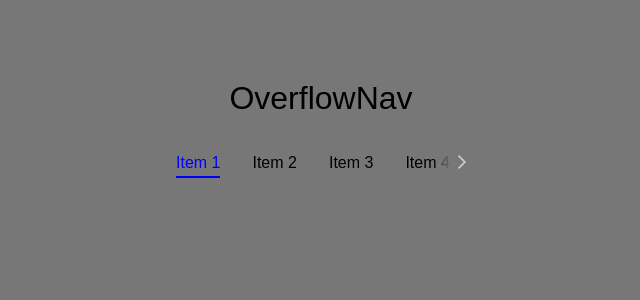
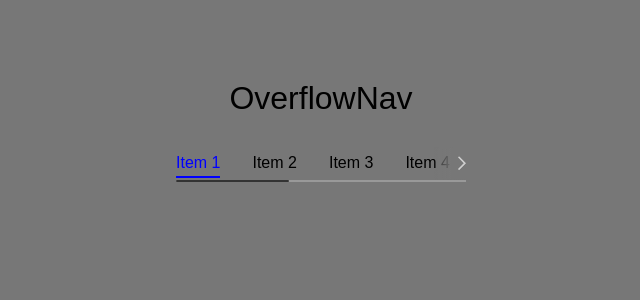
Before and after one commit to dimslaev/scrollnav, a React (Vite) app: page / in a window 1280 px wide. Shown: the top 300 px of the page, without its empty margins (319-959 px from the left). Built offline with nearby package versions, Linux system fonts and the light colour scheme.

Commit message:
add custom scroll bar

```diff
--- a/src/OverflowNav.jsx
+++ b/src/OverflowNav.jsx
@@ -17,10 +17,22 @@ const propTypes = {
       );
     }
   },
+  colors: PropTypes.shape({
+    scrollbarTrackColor: PropTypes.string,
+    scrollbarThumbColor: PropTypes.string,
+    buttonShadowColor: PropTypes.string,
+    buttonArrowColor: PropTypes.string,
+  }),
 };
 
 const defaultProps = {
   scrollStepSize: DEFAULT_SCROLL_STEP_SIZE,
+  colors: {
+    scrollbarTrackColor: "#999",
+    scrollbarThumbColor: "#333",
+    buttonShadowColor: "",
+    buttonArrowColor: "",
+  },
 };
 
 class OverflowNav extends Component {
@@ -36,12 +48,14 @@ class OverflowNav extends Component {
       reachedScrollEnd: false,
       lastScrollLeft: 0,
       lastDirection: "asc",
+      navEl: null,
       navContentEl: null,
-      navEl: null,
     };
 
     this.navRef = createRef();
     this.navContentRef = createRef();
+    this.scrollbarRef = createRef();
+    this.scrollbarThumbRef = createRef();
   }
 
   componentDidMount() {
@@ -72,8 +86,26 @@ class OverflowNav extends Component {
       onScrollButtonClick,
       navRef,
       navContentRef,
-      state: { canScroll, reachedScrollEnd, lastScrollLeft, lastDirection },
-      props: { children, className },
+      scrollbarRef,
+      scrollbarThumbRef,
+      state: {
+        canScroll,
+        reachedScrollEnd,
+        lastScrollLeft,
+        lastDirection,
+        navEl,
+        navContentEl,
+      },
+      props: {
+        children,
+        className,
+        colors: {
+          scrollbarTrackColor,
+          scrollbarThumbColor,
+          buttonShadowColor,
+          buttonArrowColor,
+        },
+      },
     } = this;
 
     const navClasses = cn({
@@ -102,6 +134,37 @@ class OverflowNav extends Component {
         (lastDirection === "desc" && reachedScrollEnd),
     });
 
+    const scrollbarClasses = cn({
+      "overflow-nav__scrollbar": true,
+      "overflow-nav__scrollbar--hidden": !canScroll,
+    });
+
+    const scrollbarThumbClasses = cn({
+      "overflow-nav__scrollbar__thumb": true,
+    });
+
+    const scrollbarTrackStyles = {};
+    const scrollbarThumbStyles = {};
+
+    if (scrollbarTrackColor.length > 0) {
+      scrollbarTrackStyles.background = scrollbarTrackColor;
+    }
+
+    if (scrollbarThumbColor.length > 0) {
+      scrollbarThumbStyles.background = scrollbarThumbColor;
+    }
+
+    if (navEl && navContentEl) {
+      const containerWidth = navEl.offsetWidth;
+      const scrollWidth = navContentEl.scrollWidth;
+      const ratio = containerWidth / scrollWidth;
+      const thumbWidth = ratio * containerWidth;
+      const thumbLeft = ratio * navContentEl.scrollLeft;
+
+      scrollbarThumbStyles.width = thumbWidth;
+      scrollbarThumbStyles.transform = `translateX(${thumbLeft}px)`;
+    }
+
     return (
       <nav className={navClasses} ref={navRef}>
         <button
@@ -113,6 +176,18 @@ class OverflowNav extends Component {
 
         <div className={contentClasses} ref={navContentRef}>
           {children}
+        </div>
+
+        <div
+          className={scrollbarClasses}
+          ref={scrollbarRef}
+          style={scrollbarTrackStyles}
+        >
+          <div
+            className={scrollbarThumbClasses}
+            ref={scrollbarThumbRef}
+            style={scrollbarThumbStyles}
+          ></div>
         </div>
 
         <button
--- a/src/OverflowNav.scss
+++ b/src/OverflowNav.scss
@@ -5,35 +5,46 @@ $color-background: #777;
 $scrollbar-width: $unit;
 $scrollbar-height: $unit / 4;
 $scrollbar-radius: $unit / 4;
+$scrollbar-margin-top: $unit / 4;
 
 .overflow-nav {
   position: relative;
-  display: flex;
-  align-items: center;
+  padding-bottom: $scrollbar-height + $scrollbar-margin-top;
 
-  scrollbar-width: thin;
-  scrollbar-color: $scrollbar-thumb-color $scrollbar-track-color;
+  &__scrollbar {
+    position: absolute;
+    bottom: 0;
+    left: 0;
+    width: 100%;
+    height: $scrollbar-height;
+    background: $scrollbar-track-color;
 
-  ::-webkit-scrollbar {
-    width: $scrollbar-width;
-    height: $scrollbar-height;
-  }
-  ::-webkit-scrollbar-track {
-    background: $scrollbar-track-color;
-    border-radius: $scrollbar-radius;
-  }
-  ::-webkit-scrollbar-thumb {
-    background-color: $scrollbar-thumb-color;
-    border-radius: $scrollbar-radius;
+    &__thumb {
+      position: absolute;
+      bottom: 0;
+      left: 0;
+      width: 0;
+      height: inherit;
+      border-radius: $scrollbar-radius;
+      background: $scrollbar-thumb-color;
+    }
   }
 
   &__content {
     display: flex;
-    padding-bottom: $unit / 4;
+    height: calc(100% - #{$scrollbar-height + $scrollbar-margin-top});
 
     &--scrollable {
       overflow: auto;
       -webkit-overflow-scrolling: touch;
+
+      &::-webkit-scrollbar {
+        display: none;
+      }
+
+      @-moz-document url-prefix() {
+        overflow: hidden;
+      }
     }
   }
 
@@ -43,7 +54,8 @@ $scrollbar-radius: $unit / 4;
 
     padding: 0;
     width: $unit * 4;
-    height: $unit * 4;
+    height: calc(100% - 1px);
+    min-height: $unit * 2;
 
     position: absolute;
     z-index: 1;
```
